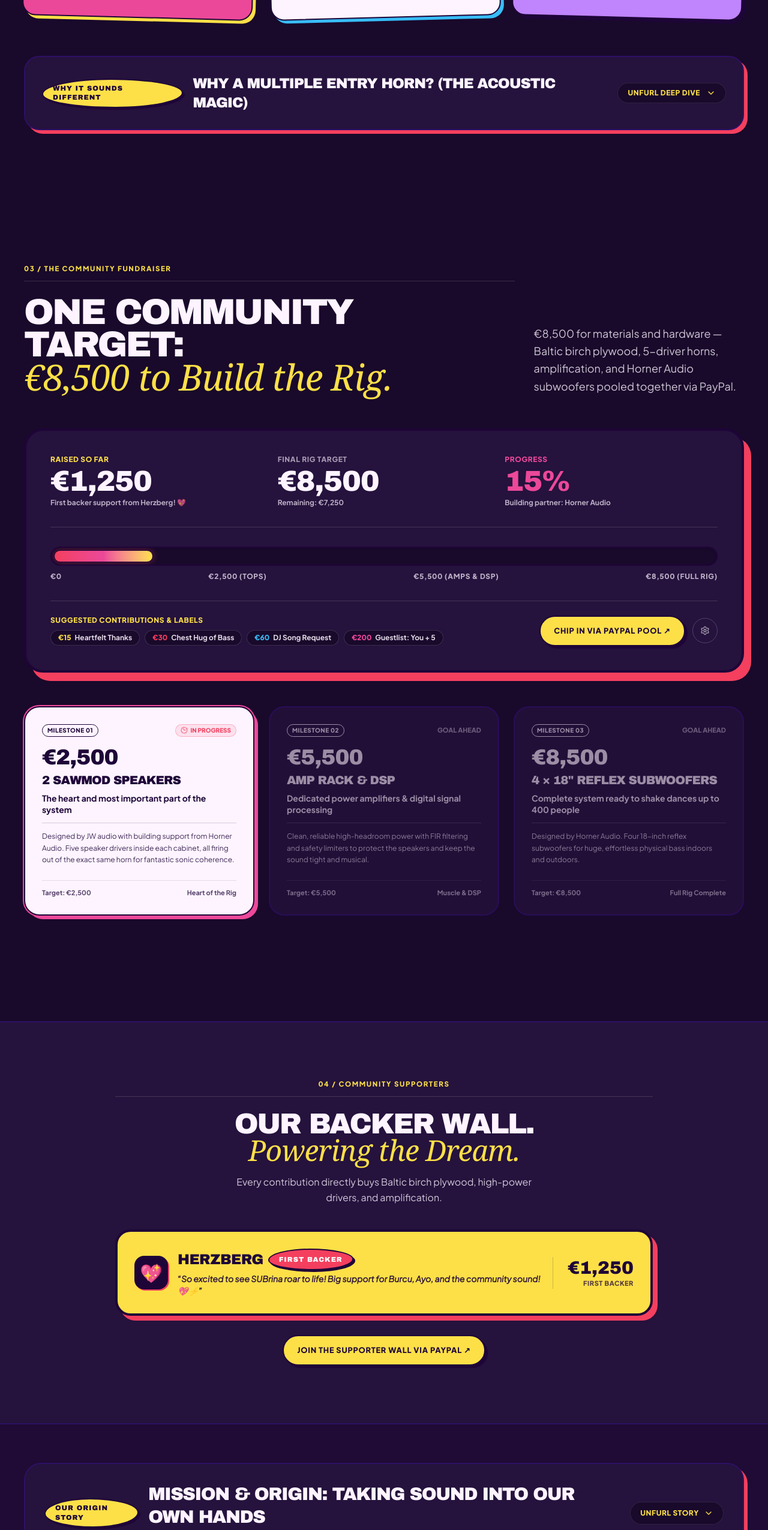
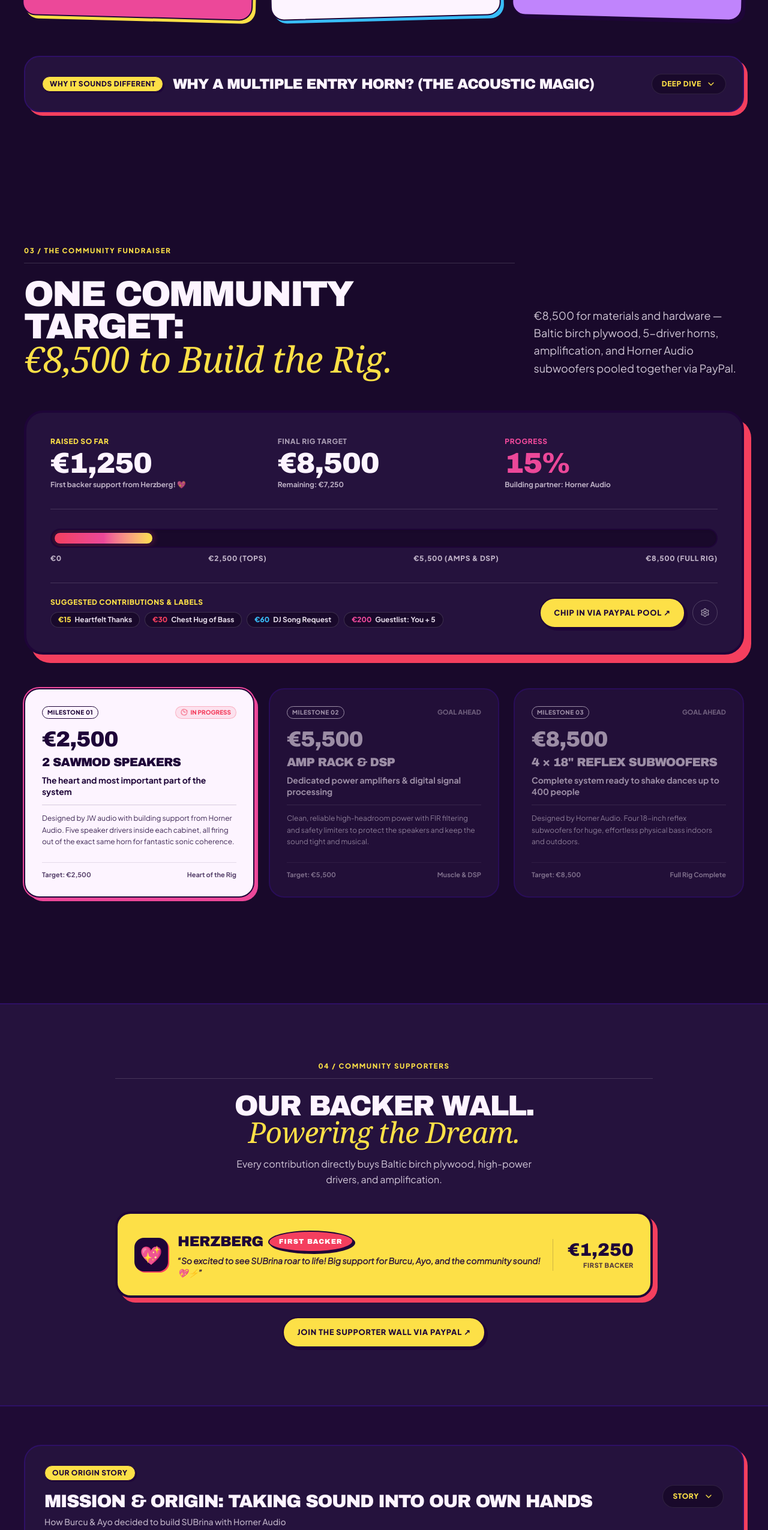
Before and after one commit to ayodrab/SUBrina, a React (Vite) app: page / in a window 1280 px wide. Shown: the part 3000-5550 px from the top of the page at 60% size. Built offline with nearby package versions, Linux system fonts and the light colour scheme.

Commit message:
refactor: improve UI layout and update CI pipeline
- Update UI components to improve responsiveness and styling of unfurlable sections.
- Upgrade CI/CD environment to Node.js 22 and use legacy peer deps for dependency installation.

```diff
--- a/src/components/Manifesto.tsx
+++ b/src/components/Manifesto.tsx
@@ -10,11 +10,11 @@ export const Manifesto: React.FC = () => {
         <div className="rounded-[1.8rem] bg-[#25123d] border-2 border-[#2e1065] shadow-[6px_6px_0_#f43f5e] overflow-hidden transition-all duration-300">
           <button
             onClick={() => setIsOpen(!isOpen)}
-            className="w-full p-6 sm:p-8 flex items-center justify-between gap-4 text-left hover:bg-[#2e1065]/50 transition-colors cursor-pointer group"
+            className="w-full p-6 sm:p-8 flex flex-col sm:flex-row sm:items-center justify-between gap-4 text-left hover:bg-[#2e1065]/50 transition-colors cursor-pointer group"
             aria-expanded={isOpen}
           >
-            <div className="flex flex-col sm:flex-row sm:items-center gap-2 sm:gap-4">
-              <span className="sticker bg-[#fde047] text-[#1e0538] text-[10px] sm:text-xs">
+            <div className="flex flex-wrap items-center gap-3 sm:gap-4">
+              <span className="inline-flex items-center justify-center px-3 py-1 rounded-full text-[10px] sm:text-xs font-black uppercase tracking-wider bg-[#fde047] text-[#1e0538] border border-[#1e0538] shadow-[2px_2px_0_#1e0538] shrink-0">
                 OUR ORIGIN STORY
               </span>
               <div>
@@ -30,8 +30,8 @@ export const Manifesto: React.FC = () => {
               </div>
             </div>
 
-            <div className="flex items-center gap-2 text-xs font-black uppercase tracking-wider text-[#fde047] shrink-0 bg-[#19092b] px-4 py-2.5 rounded-full border border-white/10 group-hover:border-[#fde047] transition-colors">
-              <span>{isOpen ? 'Collapse Story' : 'Unfurl Story'}</span>
+            <div className="flex items-center gap-2 text-xs font-black uppercase tracking-wider text-[#fde047] shrink-0 self-start sm:self-center bg-[#19092b] px-4 py-2.5 rounded-full border border-white/10 group-hover:border-[#fde047] transition-colors">
+              <span>{isOpen ? 'Collapse' : 'Story'}</span>
               <ChevronDown
                 className={`w-4 h-4 transition-transform duration-300 ${
                   isOpen ? 'rotate-180 text-[#f43f5e]' : ''
--- a/src/components/TheSoundSystem.tsx
+++ b/src/components/TheSoundSystem.tsx
@@ -134,23 +134,23 @@ export const TheSoundSystem: React.FC = () => {
         <div className="rounded-[1.6rem] bg-[#25123d] border-2 border-[#2e1065] shadow-[6px_6px_0_#f43f5e] overflow-hidden transition-all duration-300">
           <button
             onClick={() => setIsDeepDiveOpen(!isDeepDiveOpen)}
-            className="w-full p-5 sm:p-7 flex items-center justify-between gap-4 text-left hover:bg-[#2e1065]/50 transition-colors cursor-pointer group"
+            className="w-full p-5 sm:p-7 flex flex-col sm:flex-row sm:items-center justify-between gap-4 text-left hover:bg-[#2e1065]/50 transition-colors cursor-pointer group"
             aria-expanded={isDeepDiveOpen}
           >
-            <div className="flex flex-col sm:flex-row sm:items-center gap-2 sm:gap-4">
-              <span className="sticker bg-[#fde047] text-[#1e0538] text-[10px] sm:text-xs">
+            <div className="flex flex-wrap items-center gap-3 sm:gap-4">
+              <span className="inline-flex items-center justify-center px-3 py-1 rounded-full text-[10px] sm:text-xs font-black uppercase tracking-wider bg-[#fde047] text-[#1e0538] border border-[#1e0538] shadow-[2px_2px_0_#1e0538] shrink-0">
                 WHY IT SOUNDS DIFFERENT
               </span>
               <h3
-                className="text-xl sm:text-2xl font-black uppercase tracking-tight text-[#fdf4ff] group-hover:text-[#fde047] transition-colors"
+                className="text-xl sm:text-2xl font-black uppercase tracking-tight text-[#fdf4ff] group-hover:text-[#fde047] transition-colors leading-tight"
                 style={{ fontFamily: 'var(--display)' }}
               >
                 Why a Multiple Entry Horn? (The Acoustic Magic)
               </h3>
             </div>
 
-            <div className="flex items-center gap-2.5 text-xs font-black uppercase tracking-wider text-[#fde047] shrink-0 bg-[#19092b] px-4 py-2 rounded-full border border-white/10 group-hover:border-[#fde047] transition-colors">
-              <span>{isDeepDiveOpen ? 'Collapse Details' : 'Unfurl Deep Dive'}</span>
+            <div className="flex items-center gap-2 text-xs font-black uppercase tracking-wider text-[#fde047] shrink-0 self-start sm:self-center bg-[#19092b] px-4 py-2 rounded-full border border-white/10 group-hover:border-[#fde047] transition-colors">
+              <span>{isDeepDiveOpen ? 'Collapse' : 'Deep Dive'}</span>
               <ChevronDown
                 className={`w-4 h-4 transition-transform duration-300 ${
                   isDeepDiveOpen ? 'rotate-180 text-[#f43f5e]' : ''
```
Also changed, not shown: 1 other file (tests, documents, lock files or other folders).
